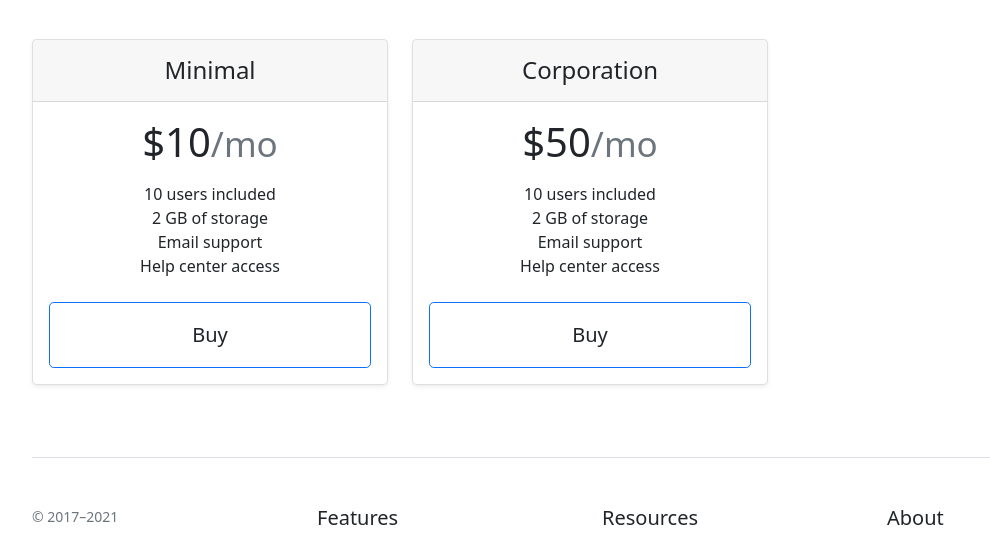
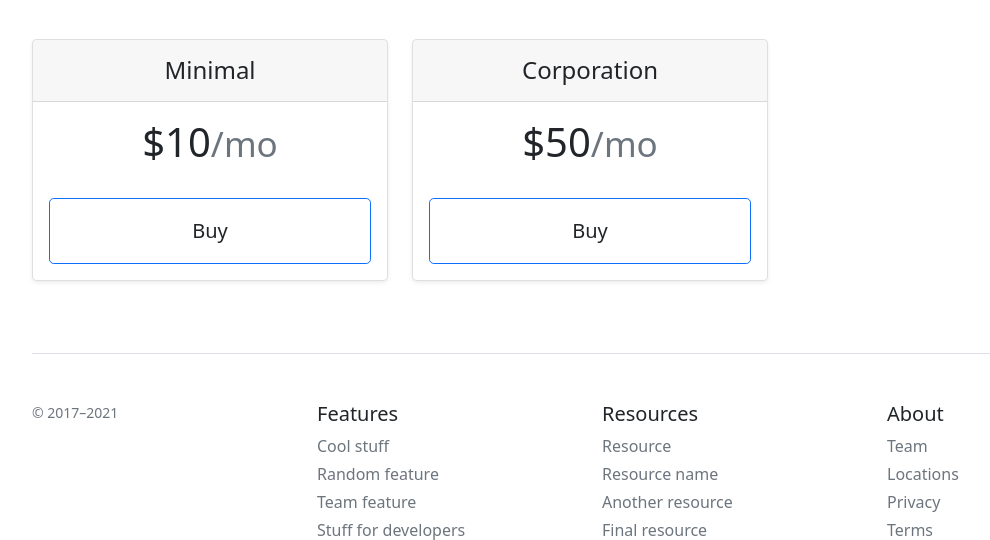
Before and after one commit to SunriseFading/Landing-Flask, a Flask app: page / in a window 1280 px wide. Shown: the part 257-797 px from the top of the page, without its empty margins (50-1040 px from the left). Run offline with Flask 2, Linux system fonts and the light colour scheme; data comes from the database, SQL or seed files in the repository.

Commit message:
Complete

```diff
--- a/templates/index.html
+++ b/templates/index.html
@@ -21,12 +21,7 @@
                     <h1 class="card-title pricing-card-title">
                         ${{el.price}}<small class="text-muted fw-light">/mo</small>
                     </h1>
-                    <ul class="list-unstyled mt-3 mb-4">
-                        <li>10 users included</li>
-                        <li>2 GB of storage</li>
-                        <li>Email support</li>
-                        <li>Help center access</li>
-                    </ul>
+                    <br>
                     <button
                         type="button"
                         class="w-100 btn btn-lg btn-outline-primary"
```
